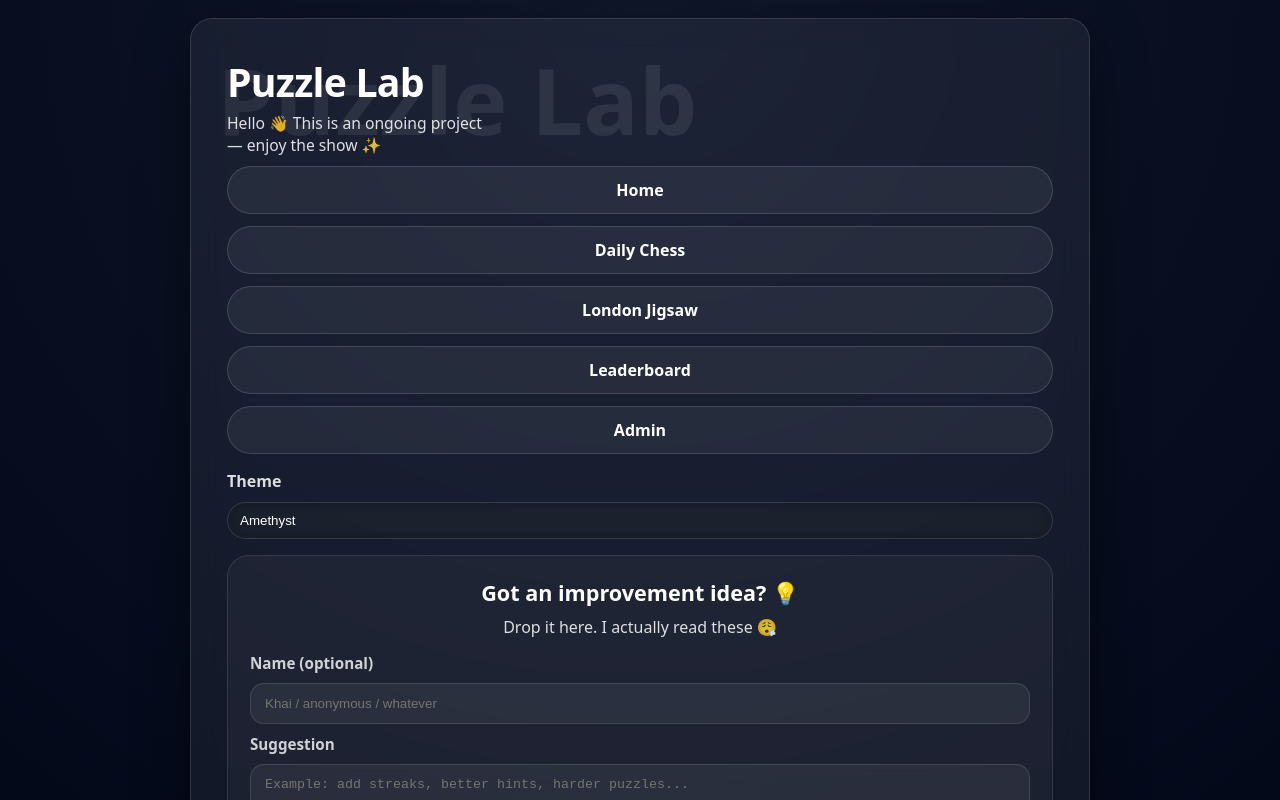
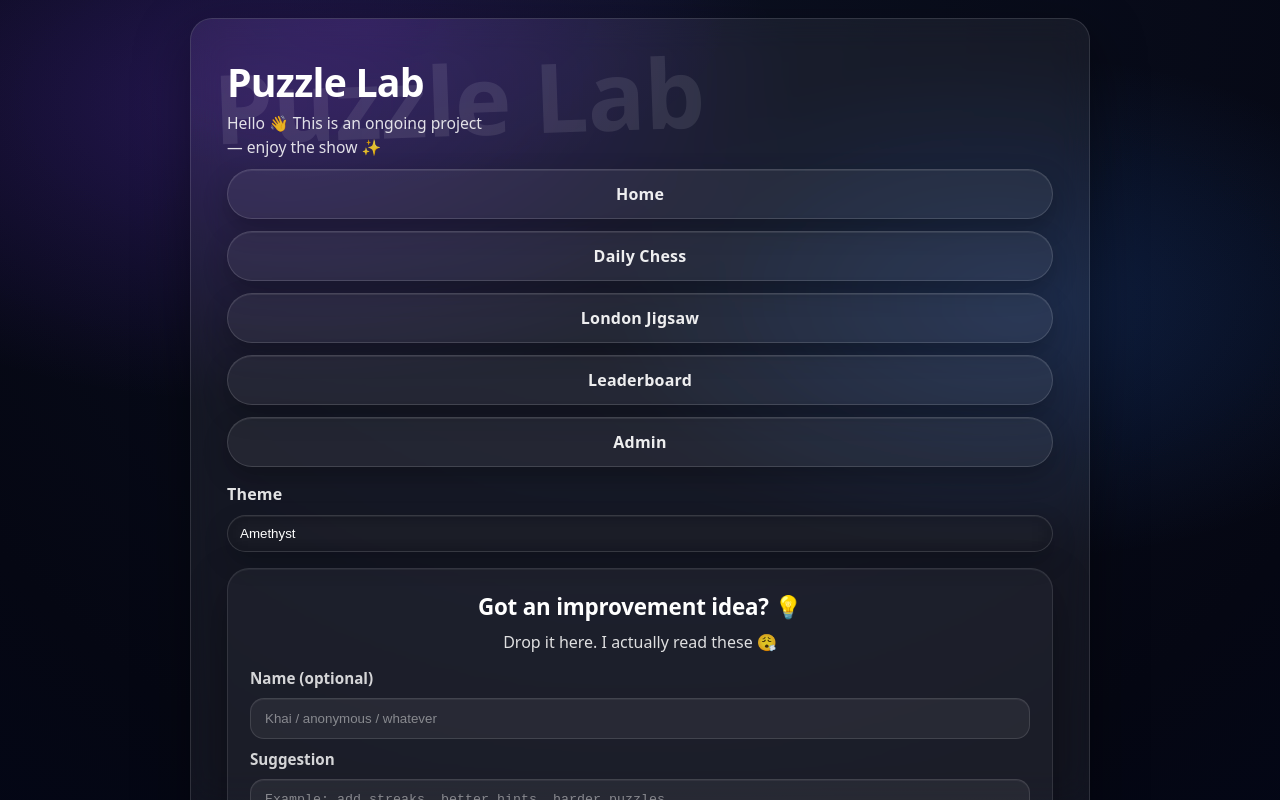
Before and after one commit to kodemasterkhai/puzzle-lab8, a React (Vite) app: page / in a window 1280 px wide. Built offline with nearby package versions, Linux system fonts and the light colour scheme.

Commit message:
Polish UI: premium colors + glass style

```diff
--- a/src/pages/home.css
+++ b/src/pages/home.css
@@ -1,3 +1,8 @@
+/* =========================
+   Puzzle Lab — Premium Glass
+   Mobile-first, clean, luxe
+   ========================= */
+
 * { box-sizing: border-box; }
 
 html, body {
@@ -8,147 +13,320 @@ html, body {
   font-family: system-ui, -apple-system, BlinkMacSystemFont, "Segoe UI", sans-serif;
 }
 
+/* ===== Base background (used by all themes) ===== */
 .home {
   min-height: 100vh;
   padding: 24px 14px;
   display: flex;
   justify-content: center;
   align-items: flex-start;
+
+  /* subtle grain + vignette feel */
+  background:
+    radial-gradient(900px 500px at 20% 10%, rgba(124, 58, 237, 0.25), transparent 60%),
+    radial-gradient(700px 420px at 80% 30%, rgba(59, 130, 246, 0.18), transparent 60%),
+    radial-gradient(800px 520px at 50% 110%, rgba(16, 185, 129, 0.10), transparent 62%),
+    radial-gradient(circle at top, #0b1020, #050712 70%, #020617);
 }
 
-/* Themes */
-.themeAmethyst { background: radial-gradient(circle at top, #0f172a, #020617); }
-.themeOcean { background: radial-gradient(circle at top, #06233b, #020617); }
-.themeMidnight { background: radial-gradient(circle at top, #111827, #020617); }
+/* Theme “tints” (your dropdown swaps these) */
+.themeAmethyst {
+  filter: hue-rotate(0deg) saturate(1.08);
+}
 
+.themeOcean {
+  filter: hue-rotate(35deg) saturate(1.10);
+}
+
+.themeMidnight {
+  filter: hue-rotate(-18deg) saturate(1.02) contrast(1.03);
+}
+
+/* ===== Main card ===== */
 .homeCard {
   width: 100%;
   max-width: 760px;
   padding: 18px;
   border-radius: 18px;
-  background: rgba(255,255,255,0.05);
+
+  background: linear-gradient(
+    180deg,
+    rgba(255,255,255,0.07),
+    rgba(255,255,255,0.03)
+  );
+
   border: 1px solid rgba(255,255,255,0.10);
-  backdrop-filter: blur(14px);
-  box-shadow: 0 0 40px rgba(0,0,0,0.45);
+  box-shadow:
+    0 18px 50px rgba(0,0,0,0.55),
+    inset 0 1px 0 rgba(255,255,255,0.08);
+
+  backdrop-filter: blur(16px);
   overflow: hidden;
+  position: relative;
 }
 
-/* Top */
-.introBlock { position: relative; padding-top: 6px; }
+/* Soft edge glow */
+.homeCard::before {
+  content: "";
+  position: absolute;
+  inset: -2px;
+  border-radius: 20px;
+  background: radial-gradient(
+    600px 280px at 20% 0%,
+    rgba(124, 58, 237, 0.35),
+    transparent 60%
+  );
+  opacity: 0.35;
+  pointer-events: none;
+}
+
+/* ===== Title block ===== */
+.introBlock {
+  position: relative;
+  padding-top: 6px;
+  z-index: 1;
+}
+
 .introBlock::before {
   content: "Puzzle Lab";
   position: absolute;
-  left: -6px;
-  top: -12px;
+  left: -10px;
+  top: -16px;
   font-size: 72px;
   font-weight: 900;
-  opacity: 0.08;
+  letter-spacing: -1px;
+  opacity: 0.09;
   pointer-events: none;
   white-space: nowrap;
+  transform: rotate(-2deg);
 }
 
-.homeTitle { margin: 0 0 8px 0; font-size: 1.85rem; position: relative; z-index: 1; }
-.homeMuted { margin: 0 0 14px 0; opacity: 0.82; position: relative; z-index: 1; }
+.homeTitle {
+  margin: 0 0 8px 0;
+  font-size: 1.9rem;
+  line-height: 1.1;
+  letter-spacing: -0.3px;
+  z-index: 1;
+  position: relative;
+}
 
-/* Nav bubbles - vertical, same size */
+.homeMuted {
+  margin: 0 0 14px 0;
+  opacity: 0.86;
+  line-height: 1.5;
+  max-width: 54ch;
+  z-index: 1;
+  position: relative;
+}
+
+/* ===== Nav bubbles (premium pill buttons) ===== */
 .navBubbles {
   display: flex;
   flex-direction: column;
   gap: 12px;
   margin: 10px 0 16px 0;
+  position: relative;
+  z-index: 1;
 }
 
 .bubble {
+  height: 50px;
+  width: 100%;
+  border-radius: 999px;
+
   display: flex;
   align-items: center;
   justify-content: center;
-  height: 48px;
-  width: 100%;
-  border-radius: 999px;
+
   text-decoration: none;
-  color: white;
-  font-weight: 700;
+  color: rgba(255,255,255,0.92);
+  font-weight: 750;
+  letter-spacing: 0.2px;
+
   background: rgba(255,255,255,0.06);
   border: 1px solid rgba(255,255,255,0.14);
+
+  box-shadow:
+    0 10px 24px rgba(0,0,0,0.25),
+    inset 0 1px 0 rgba(255,255,255,0.08);
+
   white-space: nowrap;
   overflow: hidden;
   text-overflow: ellipsis;
+
+  transition: transform 160ms ease, background 160ms ease, border 160ms ease, box-shadow 160ms ease;
 }
 
-.bubble:hover { background: rgba(255,255,255,0.10); }
+.bubble:hover {
+  background: rgba(255,255,255,0.09);
+  border: 1px solid rgba(255,255,255,0.18);
+  box-shadow:
+    0 14px 34px rgba(0,0,0,0.32),
+    inset 0 1px 0 rgba(255,255,255,0.10);
+}
 
-/* Theme under bubbles */
+.bubble:active {
+  transform: translateY(1px) scale(0.99);
+}
+
+/* ===== Theme selector ===== */
 .themeRow {
   display: grid;
   gap: 8px;
   margin-bottom: 16px;
+  position: relative;
+  z-index: 1;
 }
 
-.themeLabel { opacity: 0.85; font-weight: 700; }
+.themeLabel {
+  opacity: 0.88;
+  font-weight: 750;
+  letter-spacing: 0.2px;
+}
 
 .themeSelect {
   width: 100%;
   padding: 12px 14px;
   border-radius: 999px;
+
   border: 1px solid rgba(255,255,255,0.14);
   background: rgba(255,255,255,0.06);
-  color: white;
+
+  color: rgba(255,255,255,0.95);
   outline: none;
+
+  box-shadow:
+    inset 0 1px 0 rgba(255,255,255,0.06),
+    0 10px 24px rgba(0,0,0,0.22);
 }
 
-/* Suggestions */
+.themeSelect:focus {
+  border-color: rgba(167, 139, 250, 0.55);
+  box-shadow:
+    0 0 0 4px rgba(124, 58, 237, 0.18),
+    0 10px 24px rgba(0,0,0,0.22);
+}
+
+/* ===== Suggestions card ===== */
 .suggestionsCard {
   border-radius: 18px;
-  background: rgba(255,255,255,0.04);
+  padding: 16px;
+  position: relative;
+  z-index: 1;
+
+  background: rgba(255,255,255,0.035);
   border: 1px solid rgba(255,255,255,0.10);
-  padding: 16px;
+
+  box-shadow:
+    0 16px 40px rgba(0,0,0,0.35),
+    inset 0 1px 0 rgba(255,255,255,0.06);
 }
 
 .suggestionsBig {
   margin: 0;
-  font-size: 1.35rem;
+  font-size: 1.4rem;
   font-weight: 900;
   text-align: center;
+  letter-spacing: -0.2px;
 }
 
 .suggestionsSub {
   margin: 10px 0 14px 0;
-  opacity: 0.85;
+  opacity: 0.86;
   text-align: center;
   line-height: 1.35;
 }
 
-.suggestionsForm { display: grid; gap: 10px; }
+.suggestionsForm {
+  display: grid;
+  gap: 10px;
+}
 
-.fieldLabel { font-size: 0.95rem; opacity: 0.8; font-weight: 700; }
+.fieldLabel {
+  font-size: 0.95rem;
+  opacity: 0.82;
+  font-weight: 750;
+}
 
 .fieldInput, .fieldTextarea {
   width: 100%;
   padding: 12px 14px;
   border-radius: 14px;
+
   border: 1px solid rgba(255,255,255,0.12);
-  background: rgba(255,255,255,0.06);
-  color: white;
+  background: rgba(255,255,255,0.055);
+
+  color: rgba(255,255,255,0.95);
   outline: none;
+
+  box-shadow: inset 0 1px 0 rgba(255,255,255,0.05);
+}
+
+.fieldInput::placeholder,
+.fieldTextarea::placeholder {
+  color: rgba(255,255,255,0.45);
+}
+
+.fieldInput:focus,
+.fieldTextarea:focus {
+  border-color: rgba(167, 139, 250, 0.55);
+  box-shadow: 0 0 0 4px rgba(124, 58, 237, 0.18);
 }
 
 .submitBtn {
-  height: 52px;
+  height: 54px;
   border-radius: 16px;
   border: none;
-  background: rgba(124, 58, 237, 0.85);
+
+  /* premium gradient button */
+  background: linear-gradient(135deg, rgba(124,58,237,0.95), rgba(59,130,246,0.70));
   color: white;
   font-weight: 900;
+  letter-spacing: 0.2px;
+
   cursor: pointer;
+
+  box-shadow:
+    0 18px 44px rgba(124,58,237,0.22),
+    0 10px 28px rgba(0,0,0,0.35),
+    inset 0 1px 0 rgba(255,255,255,0.10);
+
+  transition: transform 160ms ease, filter 160ms ease;
 }
 
-.statusText { margin: 6px 0 0 0; opacity: 0.85; }
+.submitBtn:hover {
+  filter: brightness(1.05);
+}
 
-/* Desktop polish */
+.submitBtn:active {
+  transform: translateY(1px) scale(0.99);
+}
+
+.statusText {
+  margin: 6px 0 0 0;
+  opacity: 0.86;
+}
+
+/* ===== Desktop polish ===== */
 @media (min-width: 768px) {
   .home { padding: 60px 20px; }
-  .homeCard { padding: 36px; max-width: 900px; border-radius: 22px; }
-  .homeTitle { font-size: 2.3rem; }
-  .introBlock::before { font-size: 92px; top: -18px; left: -10px; }
-  .suggestionsCard { padding: 22px; border-radius: 22px; }
+
+  .homeCard {
+    padding: 36px;
+    max-width: 900px;
+    border-radius: 22px;
+  }
+
+  .homeTitle { font-size: 2.35rem; }
+
+  .introBlock::before {
+    font-size: 96px;
+    top: -22px;
+    left: -14px;
+  }
+
+  .suggestionsCard {
+    padding: 22px;
+    border-radius: 22px;
+  }
 }
```
